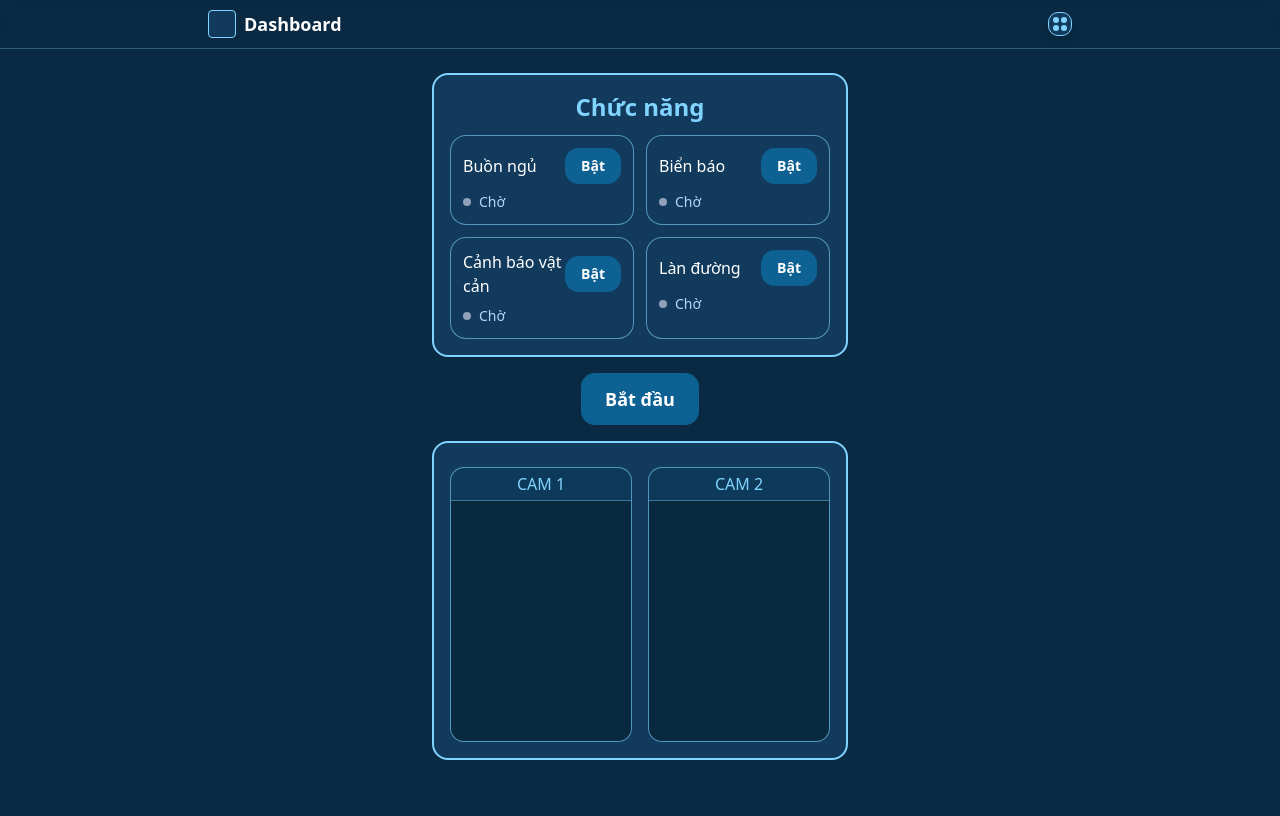
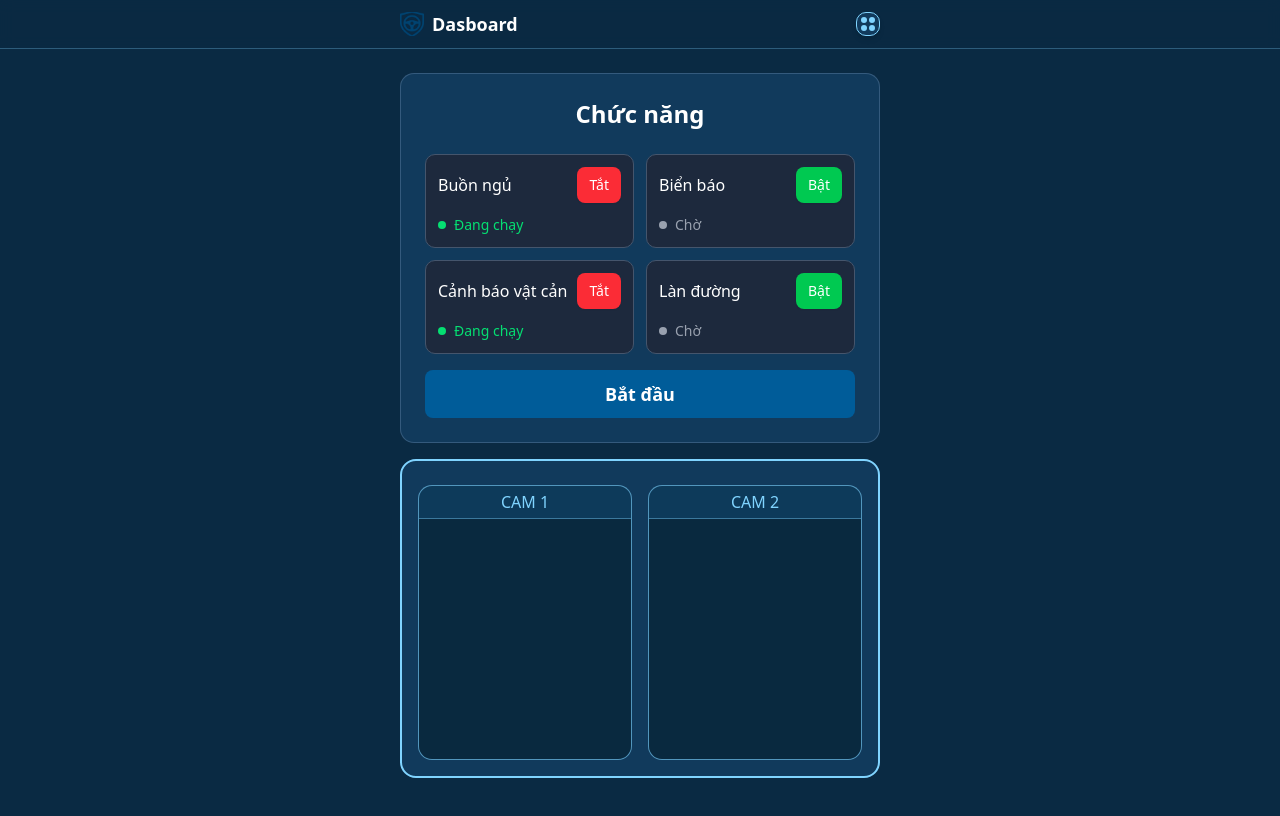
Before and after one commit to Zenok4/ADAS, a Next.js app: page /Dashboard in a window 1280 px wide. Shown: the top 816 px of the page. Built offline with nearby package versions, Linux system fonts and the light colour scheme.

Commit message:
modify dashboard, add logo, create landing page

```diff
--- a/src/app/(main)/DBnologin/page.tsx
+++ b/src/app/(landing)/landing/page.tsx
@@ -1,9 +1,10 @@
 "use client";
 
+import MenuButton from "@/components/menu-btn";
 import { Camera, Check, Navigation, ScanEye, TriangleAlert } from "lucide-react";
 import { useRouter } from "next/navigation";
 
-export default function DashboardGuest() {
+const LandingPage = () => {
     const router = useRouter();
 
     return (
@@ -22,16 +23,7 @@ export default function DashboardGuest() {
                     </div>
 
                     {/* Nút icon 4 chấm */}
-                    <button className="rounded-lg border border-[#80d4ff] bg-[#113a5c] p-1 shadow-md hover:scale-105 transition">
-                        <div className="grid grid-cols-2 gap-0.5">
-                            {[0, 1, 2, 3].map((i) => (
-                                <span
-                                    key={i}
-                                    className="h-1.5 w-1.5 rounded-full bg-[#80d4ff]"
-                                />
-                            ))}
-                        </div>
-                    </button>
+                    <MenuButton/>
                 </header>
 
                 {/* BODY */}
@@ -156,3 +148,5 @@ export default function DashboardGuest() {
         </div>
     );
 }
+
+export default LandingPage;
--- /dev/null
+++ b/src/app/(main)/Dashboard/components/module-control.tsx
@@ -0,0 +1,75 @@
+"use client";
+
+import { Button } from "@/components/ui/button";
+import { Module, MODULES } from "@/type/module";
+import { useState } from "react";
+
+const ModuleControl = () => {
+  const [modules, setModules] = useState<Module[]>(MODULES);
+
+  const toggleModule = (id: string) => {
+    setModules((prev) =>
+      prev.map((module) =>
+        module.id === id ? { ...module, isActive: !module.isActive } : module
+      )
+    );
+  };
+
+  return (
+    <section className="rounded-xl border border-blue-200/20 bg-[#113a5c] p-6">
+      <h2 className="text-center text-2xl font-bold text-white mb-6">
+        Chức năng
+      </h2>
+
+      <div className="grid grid-cols-1 md:grid-cols-2 gap-3">
+        {modules.map((module) => (
+          <div
+            key={module.id}
+            className="group rounded-lg border border-slate-600 bg-slate-800 p-3 transition-all hover:bg-slate-700"
+          >
+            <div className="flex items-center justify-between mb-3">
+              <h3 className="font-medium text-white">{module.name}</h3>
+
+              <Button
+                onClick={() => toggleModule(module.id)}
+                className={`px-3 py-1.5 rounded-md text-sm font-medium transition-all ${
+                  module.isActive
+                    ? "bg-red-500 hover:bg-red-600 text-white"
+                    : "bg-green-500 hover:bg-green-600 text-white"
+                }`}
+              >
+                {module.isActive ? "Tắt" : "Bật"}
+              </Button>
+            </div>
+
+            <div className="flex items-center gap-2">
+              <div
+                className={`w-2 h-2 rounded-full ${
+                  module.isActive ? "bg-green-400" : "bg-gray-400"
+                }`}
+              />
+              <span
+                className={`text-sm font-medium ${
+                  module.isActive ? "text-green-400" : "text-gray-400"
+                }`}
+              >
+                {module.isActive ? "Đang chạy" : "Chờ"}
+              </span>
+            </div>
+          </div>
+        ))}
+      </div>
+
+      <div className="flex justify-center mt-4 w-full">
+        <Button
+          variant={"main"}
+          className="w-full px-10 py-6 text-lg font-semibold"
+        >
+          Bắt đầu
+        </Button>
+      </div>
+    </section>
+  );
+};
+
+export default ModuleControl;
--- a/src/app/(main)/Dashboard/page.tsx
+++ b/src/app/(main)/Dashboard/page.tsx
@@ -1,12 +1,8 @@
 "use client";
 
-import { useRouter } from "next/navigation";
 import { useState } from "react";
-import { CamCard } from "./components/cam-comp";
-
-import { Button } from "@/components/ui/button";
-import { Settings } from "lucide-react";
-import { Card, CardContent } from "@/components/ui/card";
+import Header from "../components/header";
+import ModuleControl from "./components/module-control";
 
 export default function DashboardPage() {
   // State cho từng module
@@ -24,37 +20,13 @@ export default function DashboardPage() {
   return (
     <div className="min-h-screen bg-[#0a2a43] text-white relative">
       {/* Thanh tiêu đề */}
-      <header className="sticky top-0 z-10 border-b border-[#80d4ff]/30 bg-[#0a2a43]/90 backdrop-blur">
-        <div className="mx-auto max-w-md sm:max-w-4xl px-3 sm:px-4 h-12 flex items-center justify-between">
-          {/* Logo + tiêu đề */}
-          <div className="flex items-center gap-2">
-            <div className="h-7 w-7 rounded bg-[#113a5c] border border-[#80d4ff] flex items-center justify-center text-xs font-bold text-[#80d4ff]">
-
-            </div>
-            <span className="text-base sm:text-lg font-semibold text-white">
-              Dashboard
-            </span>
-          </div>
-
-          {/* Nút icon 4 chấm */}
-          <button className="rounded-lg border border-[#80d4ff] bg-[#113a5c] p-1 shadow-md hover:scale-105 transition">
-            <div className="grid grid-cols-2 gap-0.5">
-              {[0, 1, 2, 3].map((i) => (
-                <span
-                  key={i}
-                  className="h-1.5 w-1.5 rounded-full bg-[#80d4ff]"
-                />
-              ))}
-            </div>
-          </button>
-        </div>
-      </header>
+      <Header header="Dasboard"/>
 
 
       {/* Cột trung tâm */}
-      <main className="mx-auto w-full max-w-md px-2 py-3 space-y-4 sm:px-4 sm:py-6">
+      <main className="mx-auto w-full max-w-lg px-2 py-3 space-y-4 sm:px-4 sm:py-6">
         {/* Khối Module */}
-        <section className="rounded-2xl border-2 border-[#80d4ff] bg-[#113a5c] p-3 sm:p-4">
+        {/* <section className="rounded-2xl border-2 border-[#80d4ff] bg-[#113a5c] p-3 sm:p-4">
           <h2 className="text-center text-xl sm:text-2xl font-extrabold text-[#80d4ff]">
             Chức năng
           </h2>
@@ -99,14 +71,9 @@ export default function DashboardPage() {
               </div>
             ))}
           </div>
-        </section>
+        </section> */}
 
-        {/* Nút bắt đầu */}
-        <div className="flex justify-center">
-          <button className="w-full sm:w-auto rounded-xl px-6 py-3 text-lg font-semibold bg-[#0E6193] text-white">
-            Bắt đầu
-          </button>
-        </div>
+        <ModuleControl/>
 
         {/* Camera */}
         {/* Camera */}
@@ -128,10 +95,7 @@ export default function DashboardPage() {
             </div>
           </div>
         </section>
-
-
       </main>
-
 
       <footer className="py-6 text-center text-xs text-[#b0d8ff]">
 
--- /dev/null
+++ b/src/app/(main)/components/header.tsx
@@ -0,0 +1,29 @@
+import MenuButton from "@/components/menu-btn";
+import Image from "next/image";
+
+interface HeaderProps {
+  header: string;
+}
+
+const Header = ({header}: HeaderProps) => {
+  return (
+    <div className="sticky top-0 z-10 border-b border-[#80d4ff]/30 bg-[#0a2a43]/90 backdrop-blur">
+      <div className="mx-auto max-w-lg px-3 sm:px-4 h-12 flex items-center justify-between">
+        {/* Logo + tiêu đề */}
+        <div className="flex items-center gap-2">
+          <div className="relative h-6 w-6">
+            <Image src={"/logo.png"} alt="Logo" fill className="object-cover" />
+          </div>
+          <span className="text-lg font-semibold text-white">
+            {header}
+          </span>
+        </div>
+
+        {/* Nút icon 4 chấm */}
+        <MenuButton />
+      </div>
+    </div>
+  );
+};
+
+export default Header;
--- a/src/app/(main)/page.tsx
+++ b/src/app/(main)/page.tsx
@@ -224,7 +224,7 @@ const HomePage = () => {
               {item.title === MenuData.Introduction.title && (
                 <div className="flex flex-col gap-3">
                   <div
-                    onClick={() => router.push("/webgioithieu")}
+                    onClick={() => router.push("/info")}
                     className="flex items-center gap-3 w-full p-2 text-left text-white hover:bg-[#1a4060] rounded-lg transition-all cursor-pointer"
                   >
                     <Globe className="h-6 w-6 text-[#36B0BB]" />
@@ -233,7 +233,7 @@ const HomePage = () => {
                   </div>
 
                   <div
-                    onClick={() => router.push("/sudung")}
+                    onClick={() => router.push("/guides")}
                     className="flex items-center gap-3 w-full p-2 text-left text-white hover:bg-[#1a4060] rounded-lg transition-all cursor-pointer"
                   >
                     <BookOpen className="h-6 w-6 text-[#36B0BB]" />
@@ -242,7 +242,7 @@ const HomePage = () => {
                   </div>
 
                   <div
-                    onClick={() => router.push("/chinhsachbm")}
+                    onClick={() => router.push("/policy")}
                     className="flex items-center gap-3 w-full p-2 text-left text-white hover:bg-[#1a4060] rounded-lg transition-all cursor-pointer"
                   >
                     <Shield className="h-6 w-6 text-[#36B0BB]" />
@@ -251,7 +251,7 @@ const HomePage = () => {
                   </div>
 
                   <div
-                    onClick={() => router.push("/thongtindl")}
+                    onClick={() => router.push("/information")}
                     className="flex items-center gap-3 w-full p-2 text-left text-white hover:bg-[#1a4060] rounded-lg transition-all cursor-pointer"
                   >
                     <Database className="h-6 w-6 text-[#36B0BB]" />
--- /dev/null
+++ b/src/components/menu-btn.tsx
@@ -0,0 +1,19 @@
+import { useRouter } from "next/navigation";
+
+const MenuButton = () => {
+  const router = useRouter();
+  return (
+    <button
+      className="rounded-lg border border-[#80d4ff] bg-[#113a5c] p-1 shadow-md hover:scale-105 transition"
+      onClick={() => router.push("/")}
+    >
+      <div className="grid grid-cols-2 gap-0.5">
+        {[0, 1, 2, 3].map((i) => (
+          <span key={i} className="h-1.5 w-1.5 rounded-full bg-[#80d4ff]" />
+        ))}
+      </div>
+    </button>
+  );
+};
+
+export default MenuButton;
--- /dev/null
+++ b/src/type/module.ts
@@ -0,0 +1,12 @@
+export interface Module {
+  id: string
+  name: string
+  isActive: boolean
+}
+
+export const MODULES: Module[] = [
+  { id: "BUONNGU", name: "Buồn ngủ", isActive: true },
+  { id: "BIENBAO", name: "Biển báo", isActive: false },
+  { id: "VATCAN", name: "Cảnh báo vật cản", isActive: true },
+  { id: "LANDUONG", name: "Làn đường", isActive: false },
+]
```
Also changed, not shown: public/logo.png (added), src/app/(main)/guides/page.tsx (renamed from src/app/(main)/use/page.tsx), 1 other file (tests, documents, lock files or other folders).
